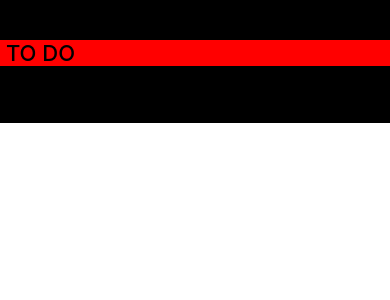
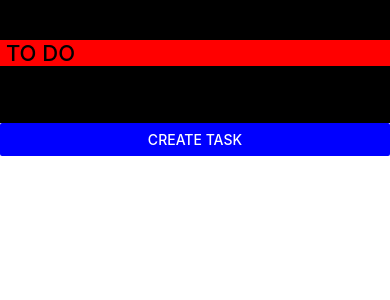
Before and after one commit to EliasPinno/BCHacks2020, a React Native app: screen / in a window 390 px wide. Shown: the top 300 px of the page. Built offline with nearby package versions, Linux system fonts and the light colour scheme.

Commit message:
Added button to Task builder. Changed import statement to reflect this.

```diff
--- a/Components/TaskBuilder.js
+++ b/Components/TaskBuilder.js
@@ -1,9 +1,11 @@
 import React from 'react';
-import { StyleSheet, Text, View } from 'react-native';
+import { StyleSheet, Text, View, Button } from 'react-native';
 const TaskBuilder = props => {
   return(
     <View>
-
+    <View style={styles.ButtonStyling}>
+      <Button title = "Create Task" color = "blue" />
+    </View>
     </View>
   );
 };
@@ -18,10 +20,5 @@ const styles = StyleSheet.create({
     fontSize: 22,
     fontWeight: '500'
   },
-  ButtonStyling: {
-    color: 'black',
-    fontSize: 22,
-    fontWeight: '500'
-  }
 });
 export default TaskBuilder;
```
